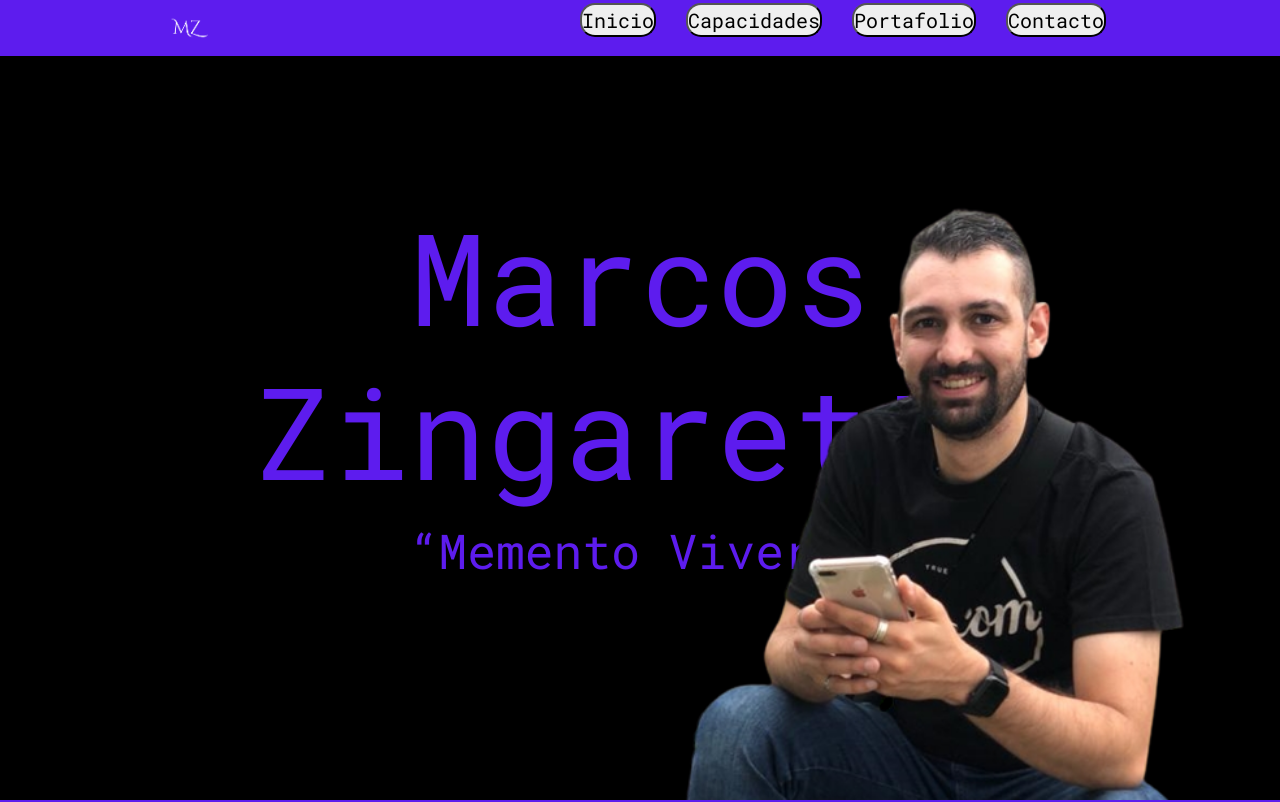
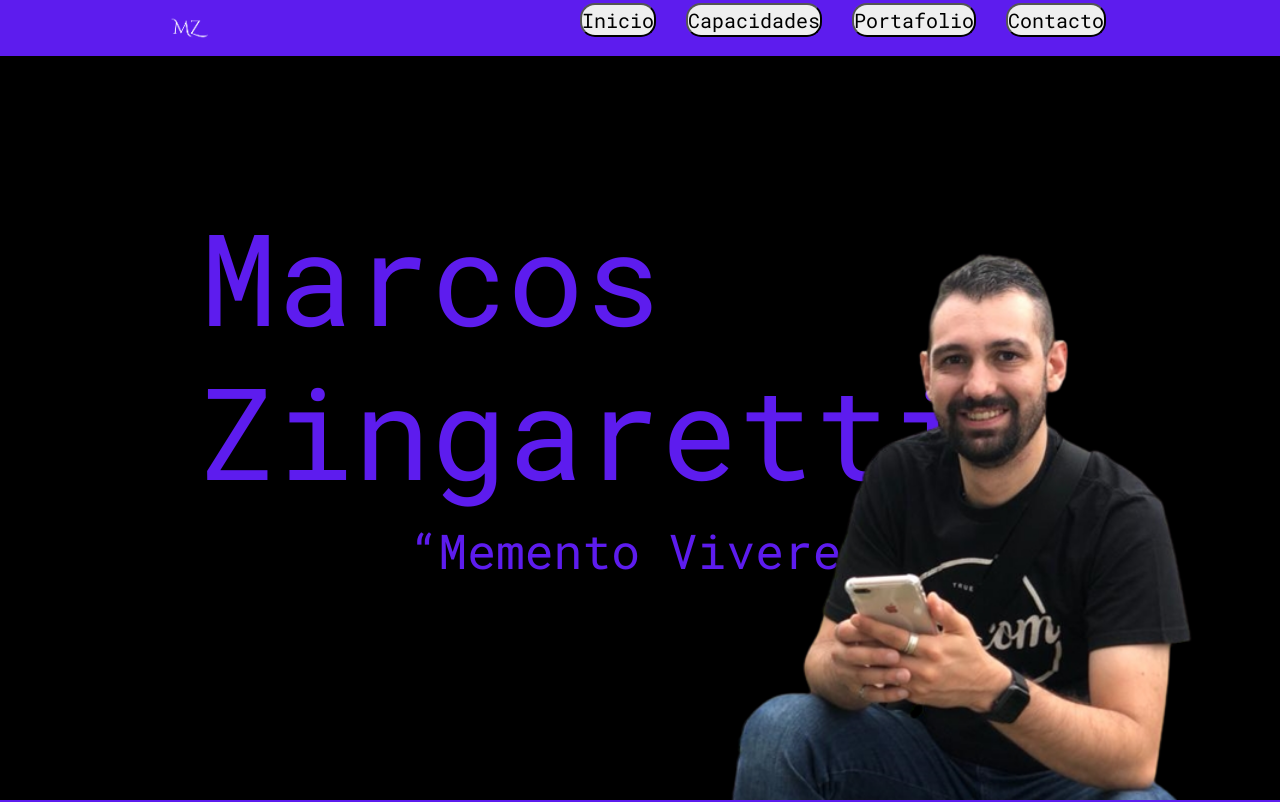
Before and after one commit to Zinike/MarcosCV-Angular, an Angular app: page / in a window 1280 px wide. Shown: the top 802 px of the page. Built offline with nearby package versions, Linux system fonts and the light colour scheme.

Commit message:
Update hero.component.css

```diff
--- a/src/app/components/hero/hero.component.css
+++ b/src/app/components/hero/hero.component.css
@@ -11,12 +11,12 @@
     align-content: center;
     align-items: center;
     color: #5d1cee;
-    text-align: center;
+    text-align: left;
 }
 
 img {
     position: absolute;
     bottom: 0;
     right: 0;
-    height: 650px;
+    height: 600px;
 }
```
